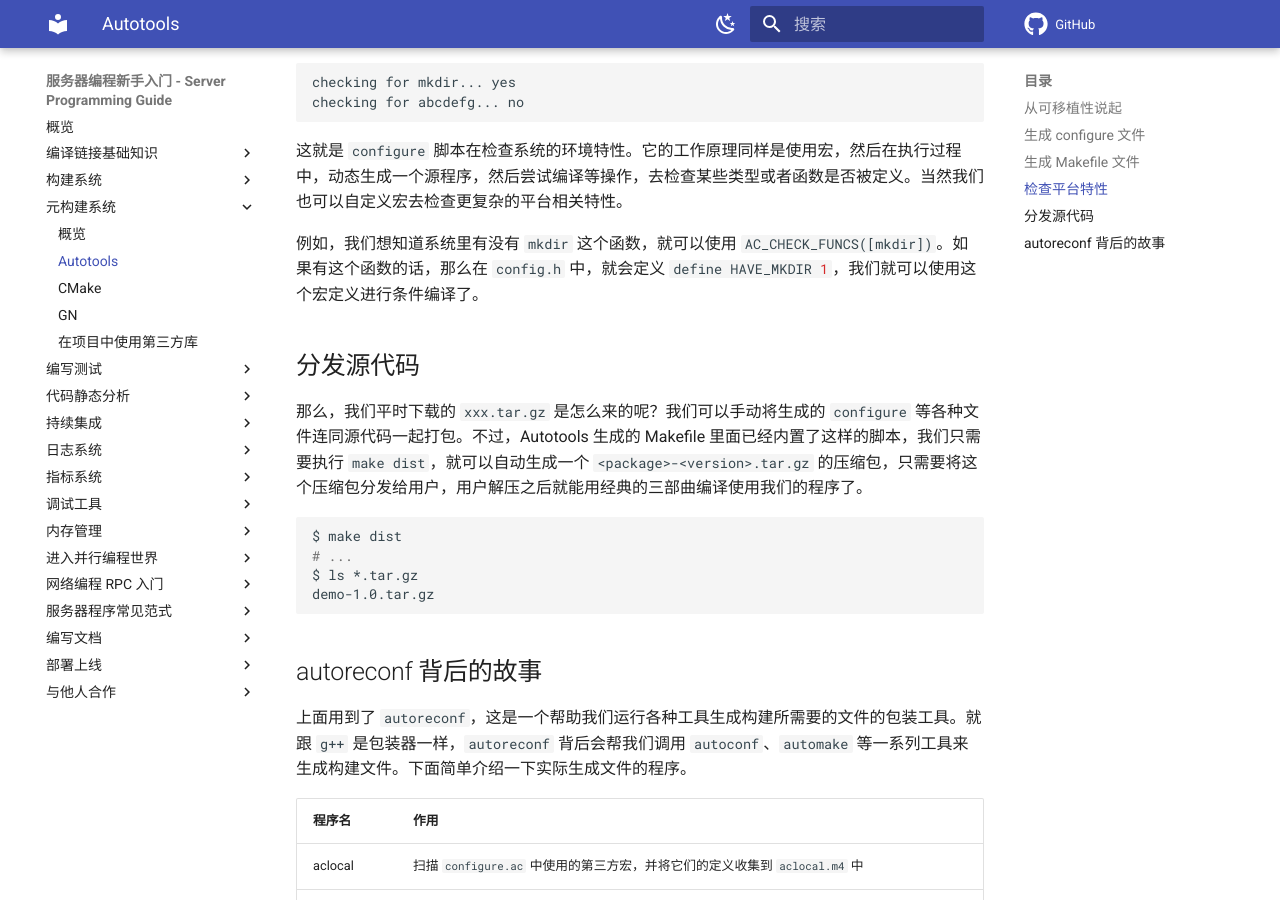
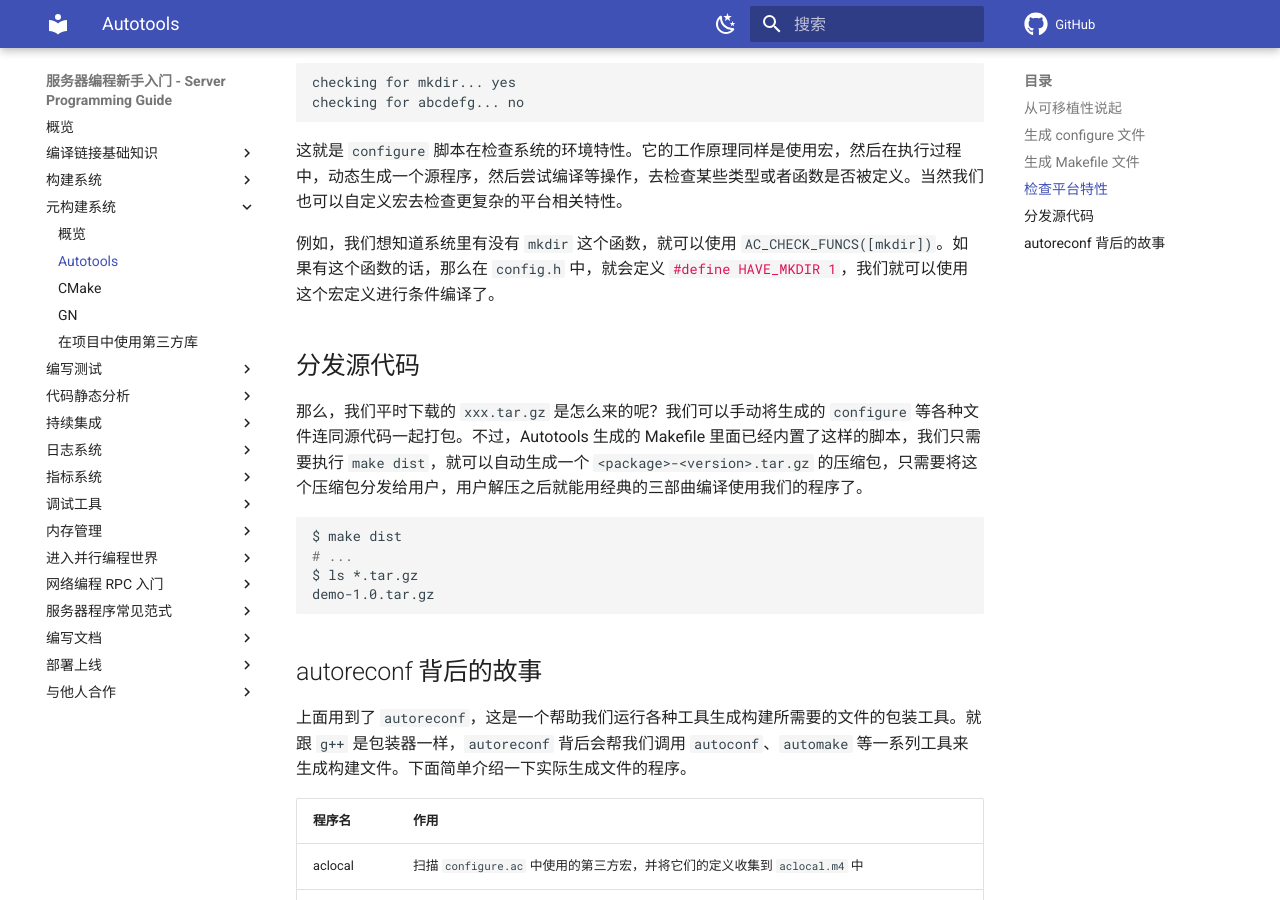
Before and after one commit to howardlau1999/server-programming-guide, an MkDocs documentation site: the page built from docs/meta-build-system/autotools.md, in a window 1280 px wide and 900 px high, scrolled down 3607 px. Built offline with MkDocs 1.6.1 and Material for MkDocs 9.7.7, drawn with Linux system fonts in a browser that asks for light colours; emoji names are drawn with the system emoji font; comment, search, counter and statistics services are not loaded.

Commit message:
fix typo

```diff
--- a/docs/meta-build-system/autotools.md
+++ b/docs/meta-build-system/autotools.md
@@ -200,7 +200,7 @@ checking for abcdefg... no
 
 这就是 `configure` 脚本在检查系统的环境特性。它的工作原理同样是使用宏，然后在执行过程中，动态生成一个源程序，然后尝试编译等操作，去检查某些类型或者函数是否被定义。当然我们也可以自定义宏去检查更复杂的平台相关特性。
 
-例如，我们想知道系统里有没有 `mkdir` 这个函数，就可以使用 `AC_CHECK_FUNCS([mkdir])`。如果有这个函数的话，那么在 `config.h` 中，就会定义 `#!cpp define HAVE_MKDIR 1`，我们就可以使用这个宏定义进行条件编译了。
+例如，我们想知道系统里有没有 `mkdir` 这个函数，就可以使用 `AC_CHECK_FUNCS([mkdir])`。如果有这个函数的话，那么在 `config.h` 中，就会定义 `#!cpp #define HAVE_MKDIR 1`，我们就可以使用这个宏定义进行条件编译了。
 
 ## 分发源代码
 
```
